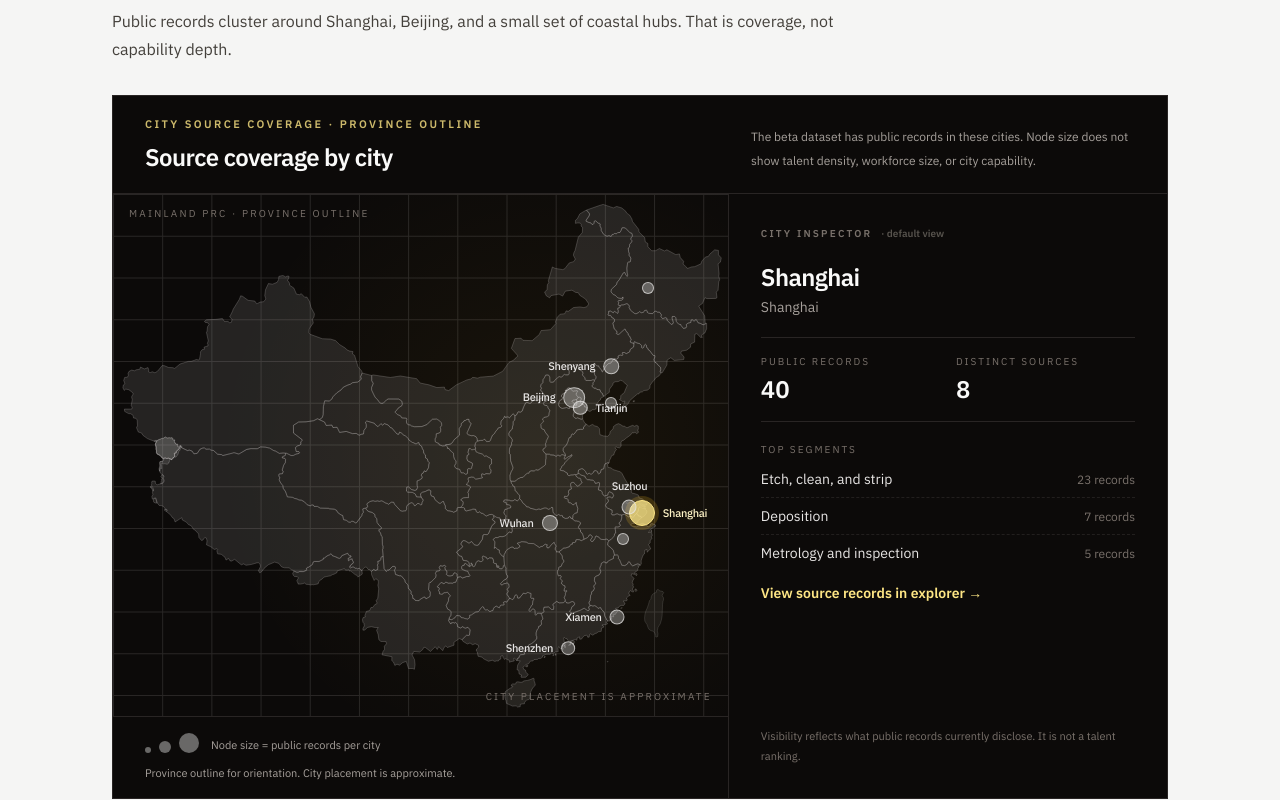
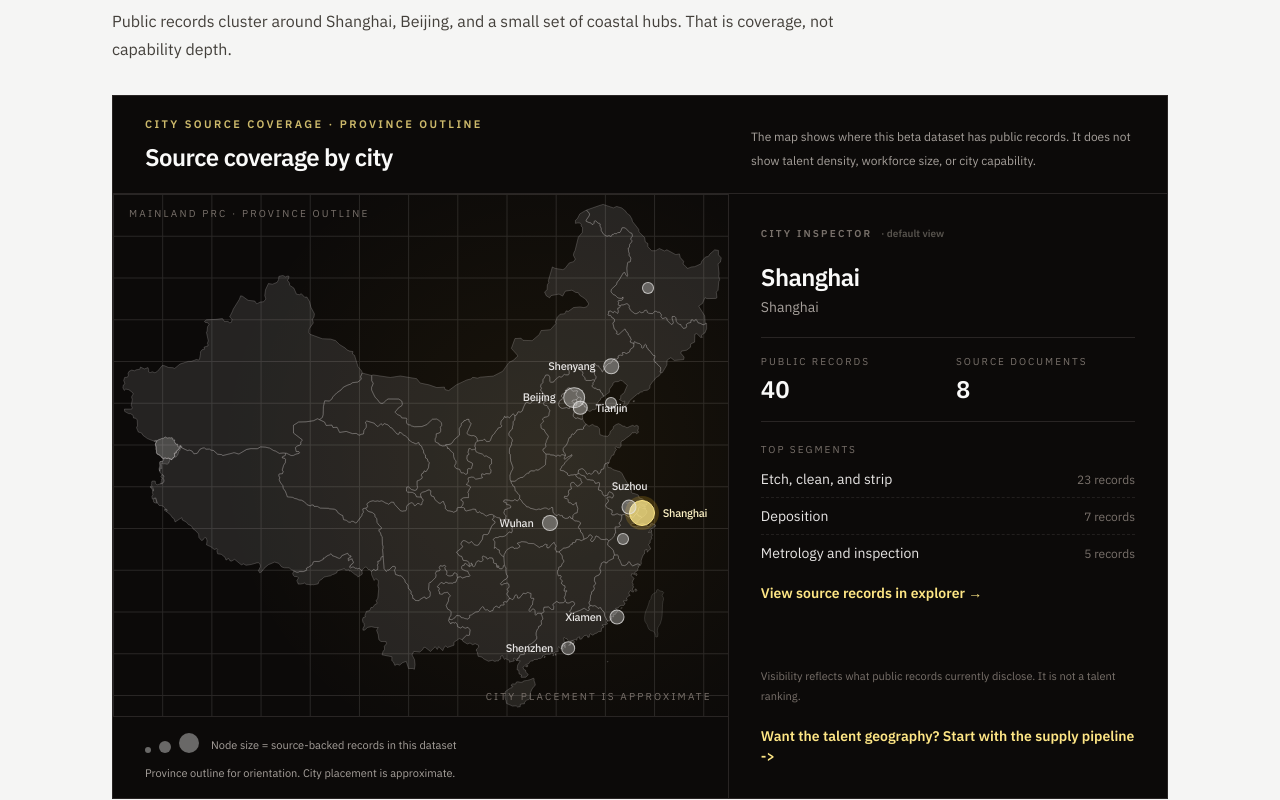
Before and after one commit to yippy141/china-semiconductor-tooling-talent-atlas, a Next.js app: page /monitor in a window 1280 px wide. Shown: the part 2560-3360 px from the top of the page. Built offline with nearby package versions, Linux system fonts and the light colour scheme.

Commit message:
Reset the map concept

```diff
--- a/components/atlas/city-signal-map.tsx
+++ b/components/atlas/city-signal-map.tsx
@@ -41,6 +41,12 @@ const segmentCountsByCity = (() => {
   for (const observation of observationsData) {
     if (!observation.city) continue;
     if (observation.evidence_type === "manual_inference") continue;
+    if (
+      observation.entity_type === "source" ||
+      observation.entity_type === "proxy_source"
+    ) {
+      continue;
+    }
     if (!observation.segment) continue;
 
     const segments =
@@ -122,8 +128,8 @@ export function CitySignalMap() {
           </h3>
         </div>
         <p className="max-w-sm text-xs leading-6 text-stone-400">
-          The beta dataset has public records in these cities. Node size does
-          not show talent density, workforce size, or city capability.
+          The map shows where this beta dataset has public records. It does not
+          show talent density, workforce size, or city capability.
         </p>
       </header>
 
@@ -250,7 +256,9 @@ export function CitySignalMap() {
                 className="inline-block rounded-full bg-stone-100/40"
                 style={{ width: 20, height: 20 }}
               />
-              <span className="ml-1">Node size = public records per city</span>
+              <span className="ml-1">
+                Node size = source-backed records in this dataset
+              </span>
             </span>
             <span>Province outline for orientation. City placement is approximate.</span>
           </div>
@@ -285,7 +293,7 @@ export function CitySignalMap() {
                 </div>
                 <div>
                   <dt className="text-[10px] uppercase tracking-[0.2em] text-stone-500">
-                    Distinct sources
+                    Source documents
                   </dt>
                   <dd className="mt-1 text-2xl font-semibold text-stone-50">
                     {activeNode.sourceCount}
@@ -334,6 +342,12 @@ export function CitySignalMap() {
             Visibility reflects what public records currently disclose. It is
             not a talent ranking.
           </p>
+          <Link
+            href="/supply"
+            className="text-sm font-semibold text-amber-200 hover:text-amber-100"
+          >
+            Want the talent geography? Start with the supply pipeline -&gt;
+          </Link>
         </aside>
       </div>
     </section>
--- a/lib/atlas-analytics.ts
+++ b/lib/atlas-analytics.ts
@@ -51,6 +51,14 @@ export const taxonomyScaffoldRows = observationsData.filter(
 export const nonTaxonomyEvidenceRows = observationsData.filter(
   (observation) => observation.evidence_type !== "manual_inference",
 );
+
+function isSubstantiveObservation(observation: Observation) {
+  return (
+    observation.evidence_type !== "manual_inference" &&
+    observation.entity_type !== "source" &&
+    observation.entity_type !== "proxy_source"
+  );
+}
 
 function getEvidenceGroup(evidenceType: string): EvidenceGroup {
   return evidenceTypeGroups[evidenceType] ?? "analytical_proxy";
@@ -128,6 +136,7 @@ export const topCitiesByEvidence: CityEvidenceRow[] = (() => {
 
   for (const observation of observationsData) {
     if (!observation.city) continue;
+    if (!isSubstantiveObservation(observation)) continue;
 
     const key = `${observation.city}|${observation.province}`;
     const existingRows = groups.get(key) ?? [];
```
